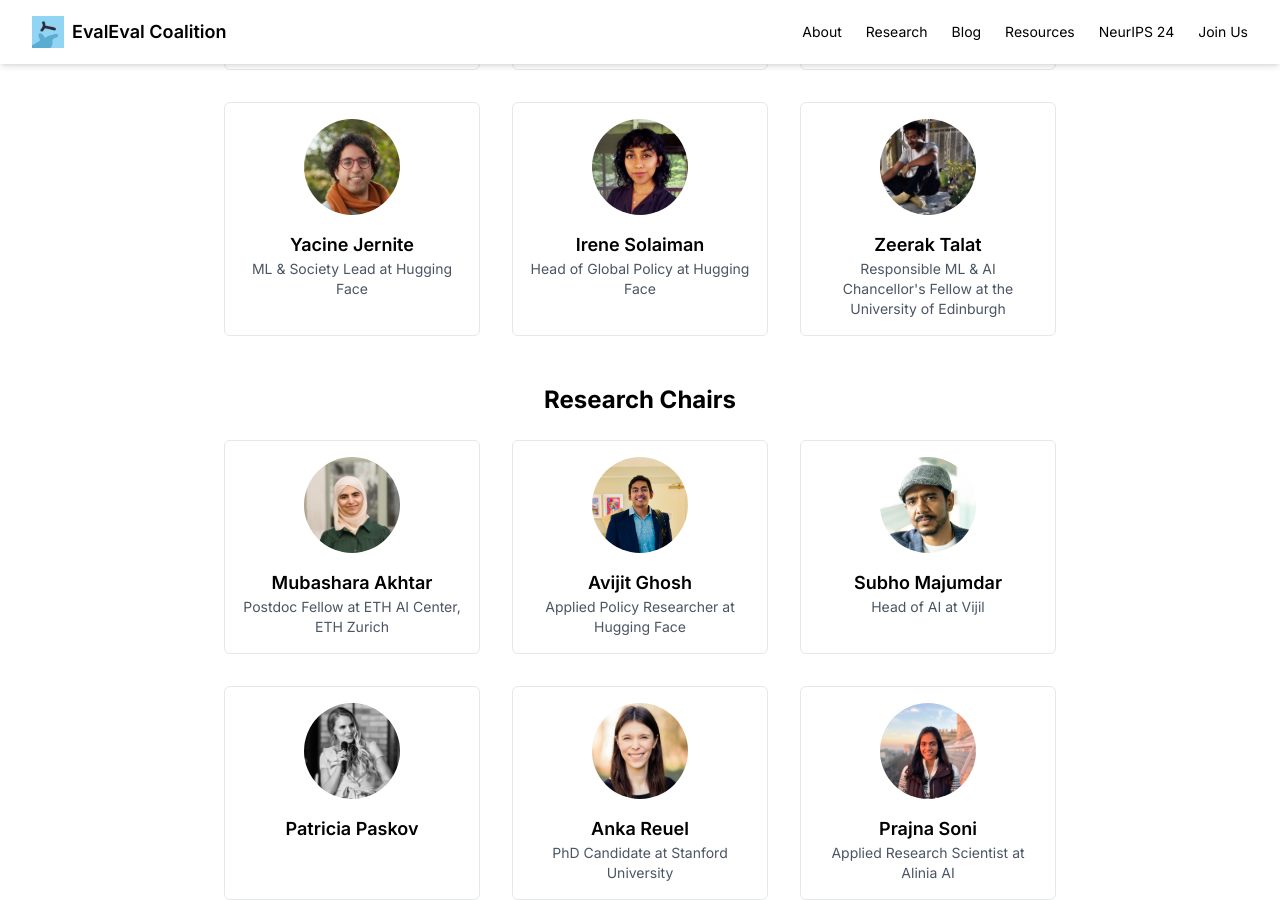
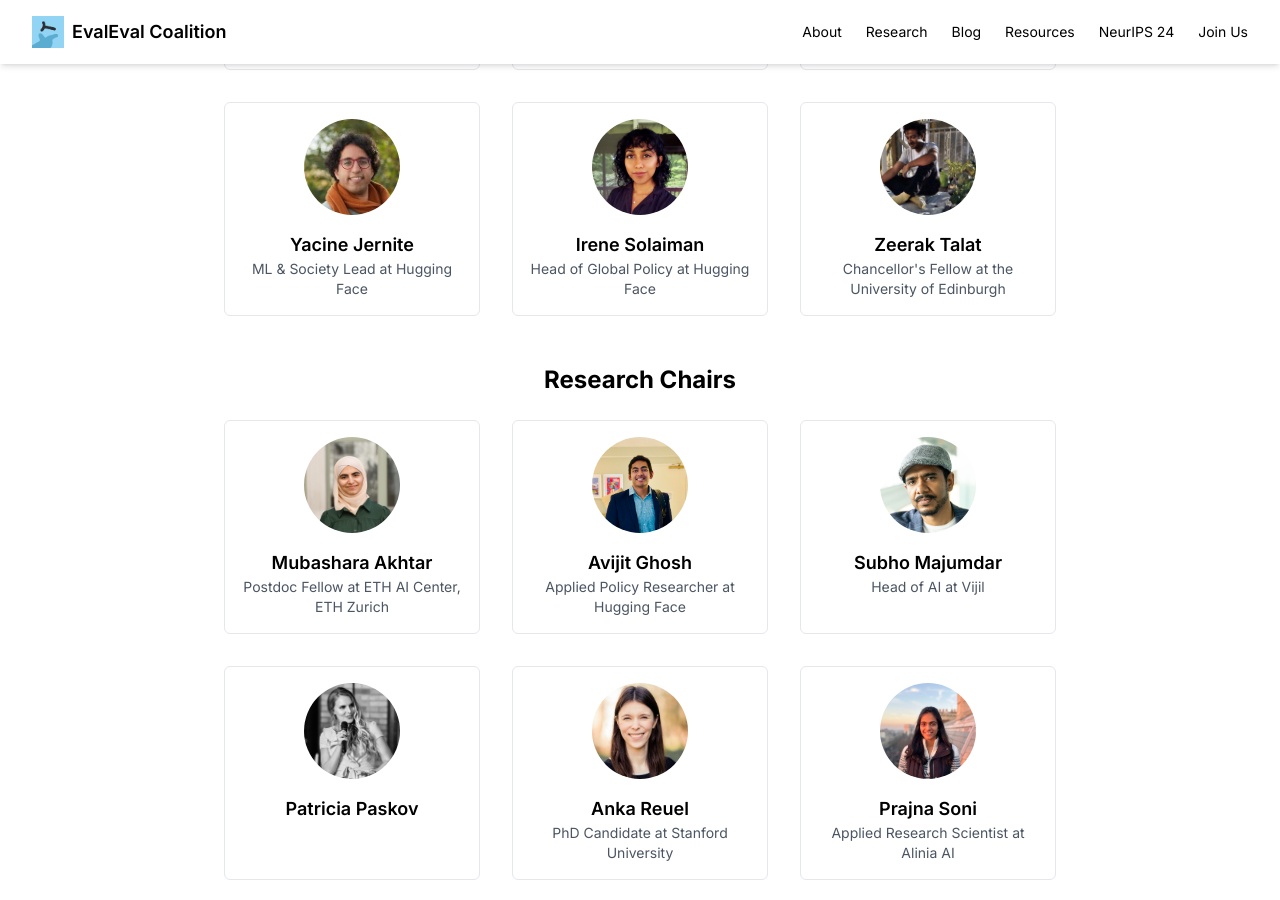
Before and after one commit to evaleval/evaleval.github.io, a Jekyll site: the page built from about.md, in a window 1280 px wide and 900 px high, scrolled down 1100 px. Built offline with Jekyll 4.4.1, drawn with Linux system fonts in a browser that asks for light colours; nearby versions of some CDN libraries; some of the changed lines change nothing that is shown.

Commit message:
team updates

```diff
--- a/_data/team.yml
+++ b/_data/team.yml
@@ -11,7 +11,7 @@
 - name: Zeerak Talat
   lastname: Talat
   role: Host
-  subheading: Responsible ML & AI Chancellor's Fellow at the University of Edinburgh
+  subheading: Chancellor's Fellow at the University of Edinburgh
   link: https://zeerak.org/
   photo: assets/img/team/zeerak-talat.jpg
   affiliations:
@@ -139,7 +139,7 @@
   lastname: Wei
   role: Organizing Chair
   subheading:
-  link:
+  link: https://kevinlwei.com/
   photo: assets/img/team/kevin-wei.jpg
   affiliations:
     - org
@@ -161,7 +161,7 @@
   lastname: Paskov
   role: Research Chair
   subheading:
-  link: https://www.linkedin.com/in/patricia-paskov/
+  link: https://www.prpaskov.com
   photo: assets/img/team/patricia-paskov.jpg
   affiliations:
     - research
```
